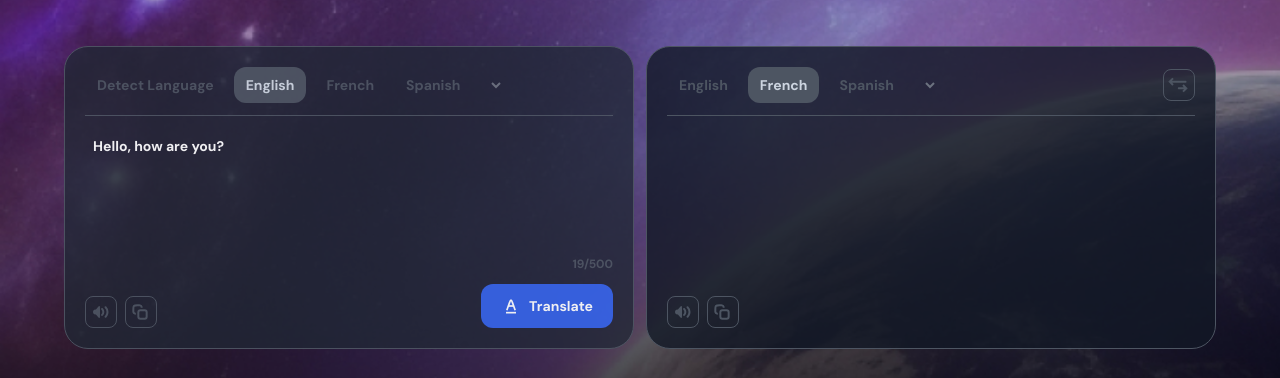
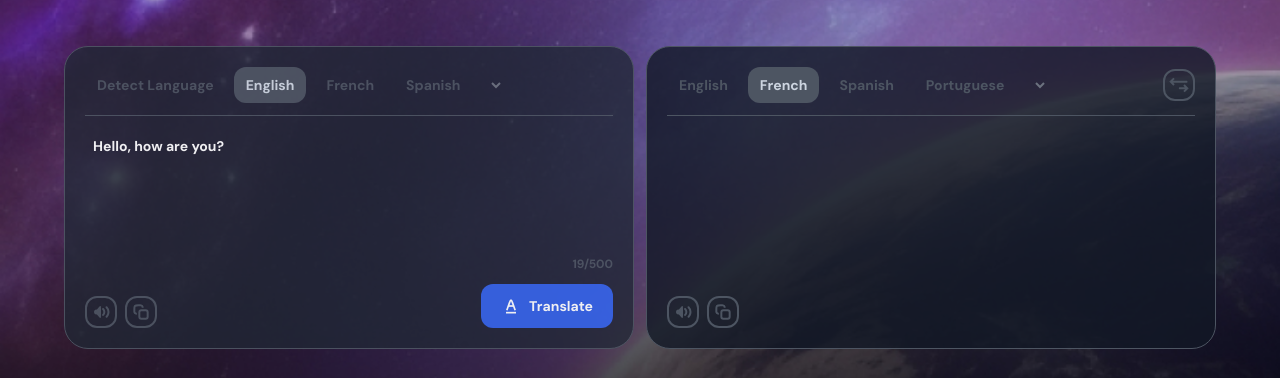
Before and after one commit to twinik/translate-app, a React (Vite) app: page / in a window 1280 px wide. Shown: the part 194-572 px from the top of the page. Built offline with nearby package versions, Linux system fonts and the light colour scheme; no server answers.

Commit message:
last commit

```diff
--- a/src/App.jsx
+++ b/src/App.jsx
@@ -11,11 +11,7 @@ const languages = [
   { name: "English", code: "en" },
   { name: "French", code: "fr" },
   { name: "Spanish", code: "es" },
-  { name: "German", code: "de" },
-  { name: "Italian", code: "it" },
   { name: "Portuguese", code: "pt" },
-  { name: "Russian", code: "ru" },
-  { name: "Hebrew", code: "he" },
 ];
 
 function App() {
--- a/src/components/actionButton.jsx
+++ b/src/components/actionButton.jsx
@@ -2,7 +2,7 @@ function ActionButton({ icon, action, extraStyles }) {
   return (
     <button
       onClick={action}
-      className={`${extraStyles} border hover:border-smokeWhite border-lightGray rounded-lg p-1 transition-all ease-in-out h-8 w-8`}
+      className={`${extraStyles} border-2 hover:border-smokeWhite border-lightGray rounded-xl p-1 transition-all ease-in-out h-8 w-8`}
     >
       <img src={icon} alt="icon" />
     </button>
--- a/src/components/translatedCard.jsx
+++ b/src/components/translatedCard.jsx
@@ -21,7 +21,7 @@ function TranslateCard({
         <div className="flex flex-row gap-2 overflow-x-auto items-center">
           {languages
             .slice(1)
-            .slice(0, 3)
+            .slice(0, 4)
             .map((lan) => (
               <LanguageButton
                 key={lan.code}
```
